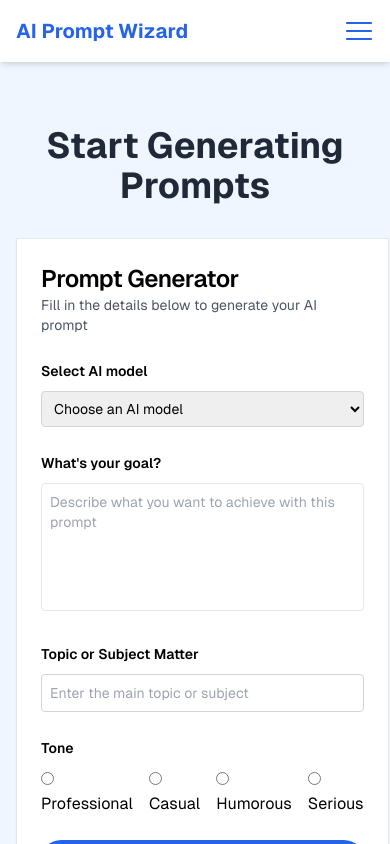
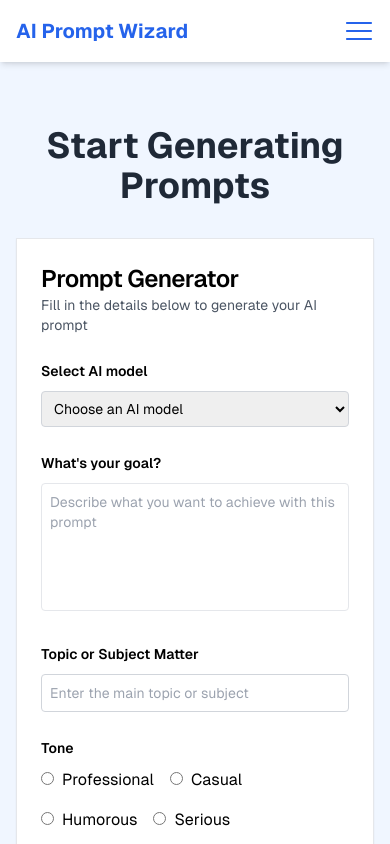
Before and after one commit to Orbitado/ai-prompt-wizard, a Next.js app: page /prompts in a window 390 px wide. Shown: the top 844 px of the page. Built offline with nearby package versions, Linux system fonts and the light colour scheme.

Commit message:
[ADDED] Responsive to Prompt Page

```diff
--- a/src/app/(pages)/(public)/prompts/page.tsx
+++ b/src/app/(pages)/(public)/prompts/page.tsx
@@ -19,7 +19,7 @@ export default function PromptGeneratorPage() {
       <h1 className="mb-8 font-bold text-4xl text-center text-gray-800">
         Start Generating Prompts
       </h1>
-      <article className="gap-4 grid lg:grid-cols-4">
+      <article className="gap-4 grid grid-cols-1 lg:grid-cols-4">
         <Card className="lg:col-span-3 bg-card bg-white shadow-sm border">
           <CardContent className="flex flex-col space-y-6 p-6">
             <div>
--- a/src/components/common/RadioSelect.tsx
+++ b/src/components/common/RadioSelect.tsx
@@ -3,7 +3,7 @@ import { RadioSelectP } from "@/types/customTypes";
 
 export default function RadioSelect({ name, options }: RadioSelectP) {
   return (
-    <div className="flex gap-4 mt-2">
+    <div className="flex flex-wrap gap-4 mt-2">
       {options.map((option) => (
         <label key={option} htmlFor={option}>
           <input
```
